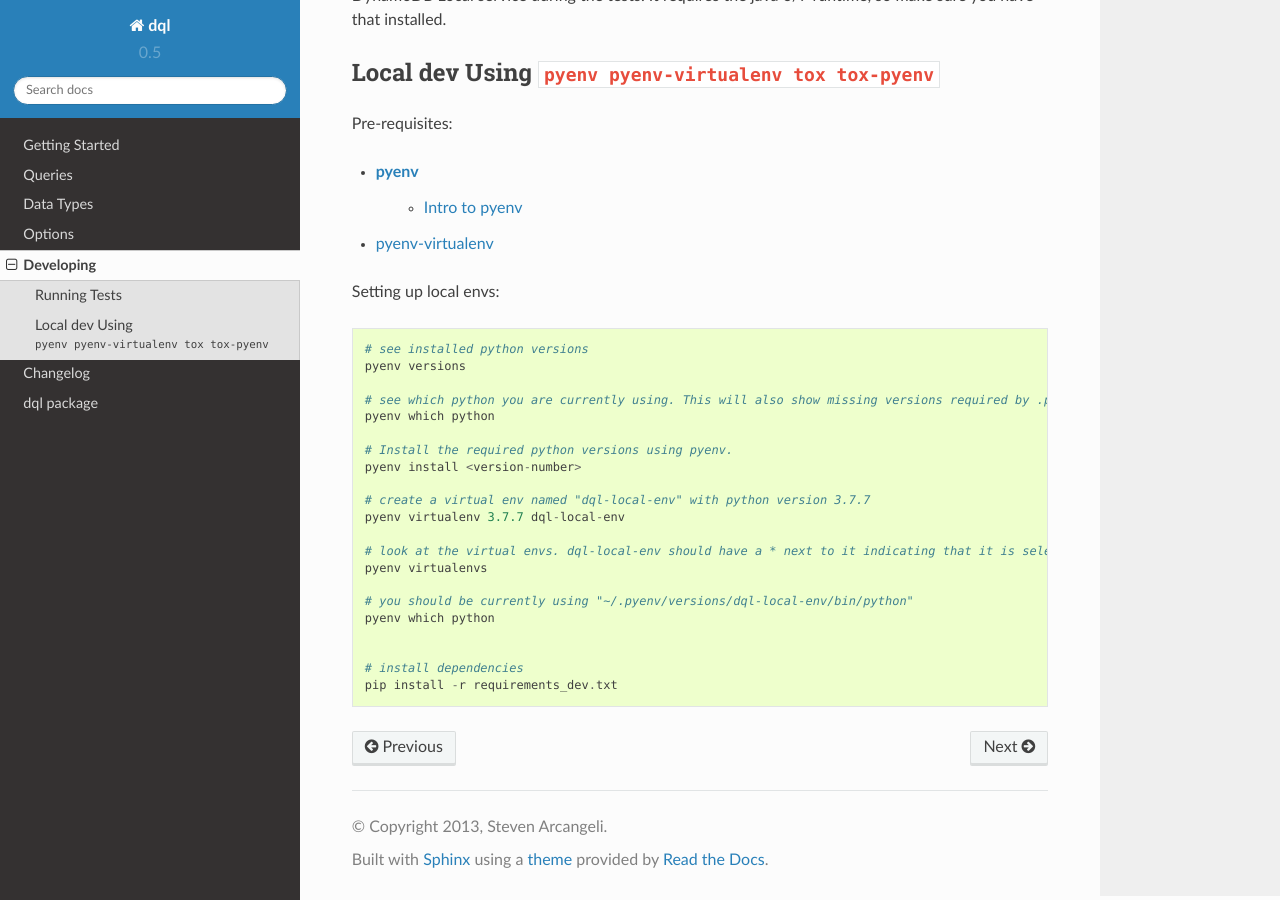
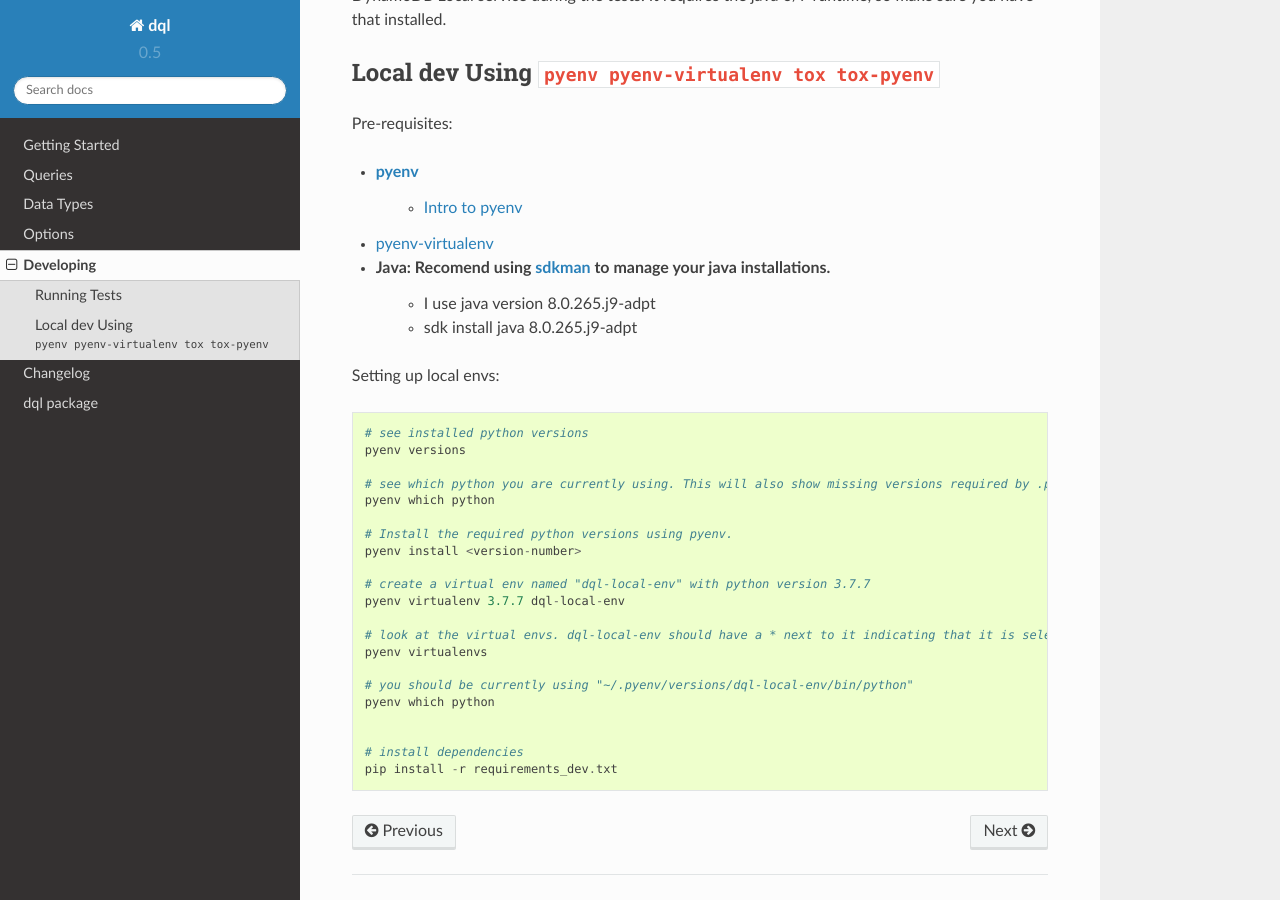
Before and after one commit to stevearc/dql, a Sphinx documentation site: the page built from doc/topics/develop.rst, in a window 1280 px wide and 900 px high, scrolled down 611 px. Built offline with Sphinx 7.4.7 and the Read the Docs theme 2.0.0, drawn with Linux system fonts in a browser that asks for light colours.

Commit message:
recomending java installations

```diff
--- a/doc/topics/develop.rst
+++ b/doc/topics/develop.rst
@@ -33,7 +33,9 @@ Pre-requisites:
 - `pyenv <https://github.com/pyenv/pyenv>`__
     - `Intro to pyenv <https://realpython.com/intro-to-pyenv/#what-about-a-package-manager>`__
 - `pyenv-virtualenv <https://github.com/pyenv/pyenv-virtualenv#installing-with-homebrew-for-macos-users>`__
-
+- Java: Recomend using `sdkman <https://sdkman.io/install>`__ to manage your java installations.
+    - I use java version 8.0.265.j9-adpt
+    - sdk install java 8.0.265.j9-adpt
 
 Setting up local envs::
 
```
